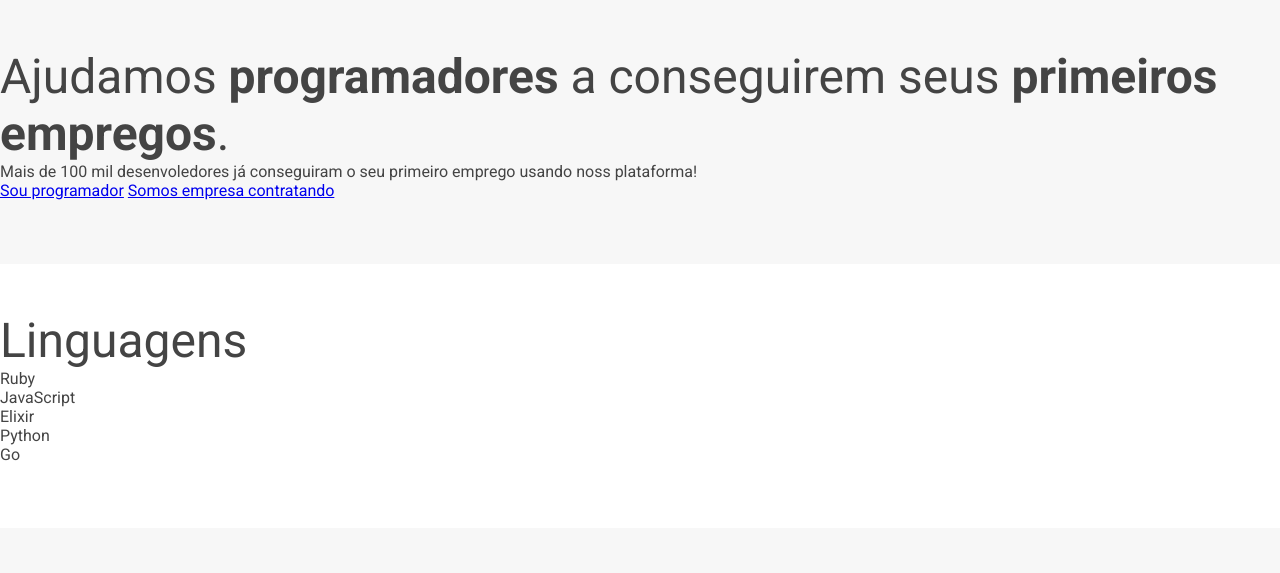
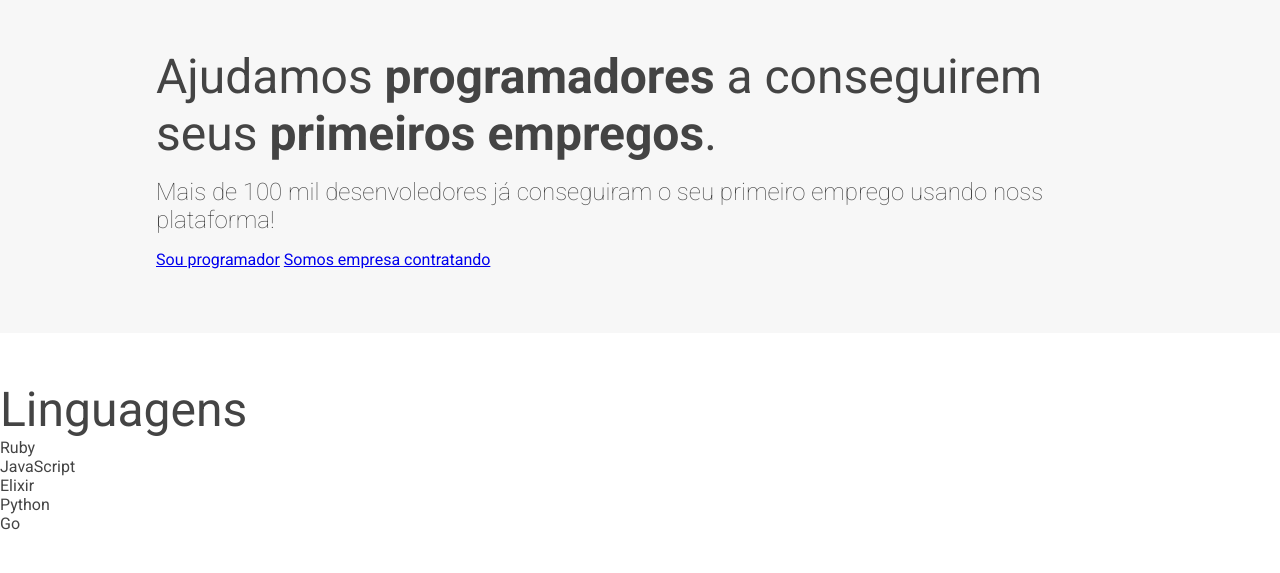
Before and after one commit to marcoaspeixoto/Meus-Estudos, a plain HTML site: page Front-End/Massa/index.html in a window 1280 px wide. Shown: the top 573 px of the page. Drawn offline with Linux system fonts and the light colour scheme.

Commit message:
css criando container para alinhar as seções

```diff
--- a/Front-End/Massa/css/style.css
+++ b/Front-End/Massa/css/style.css
@@ -23,6 +23,18 @@ h1 {
     background-color: #f7f7f7;
 }
 
+.container {
+    max-width: 1000px;
+    margin: auto;
+    padding: 0 1rem;
+}
+
+.intro p {
+    margin: 1rem 0;
+    font-size: 1.5rem;
+    font-weight: 100;
+}
+
 footer {
     background-color: #2f7eb7;
 }
```
